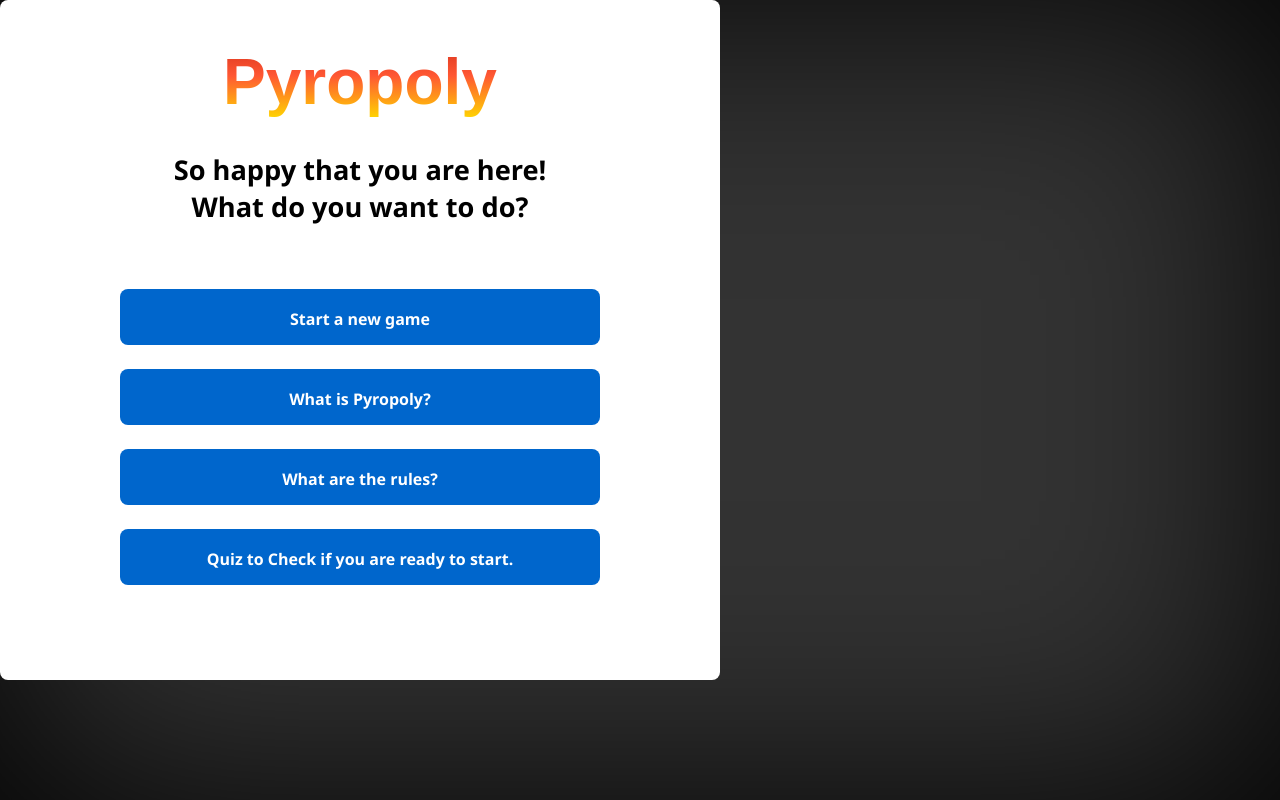
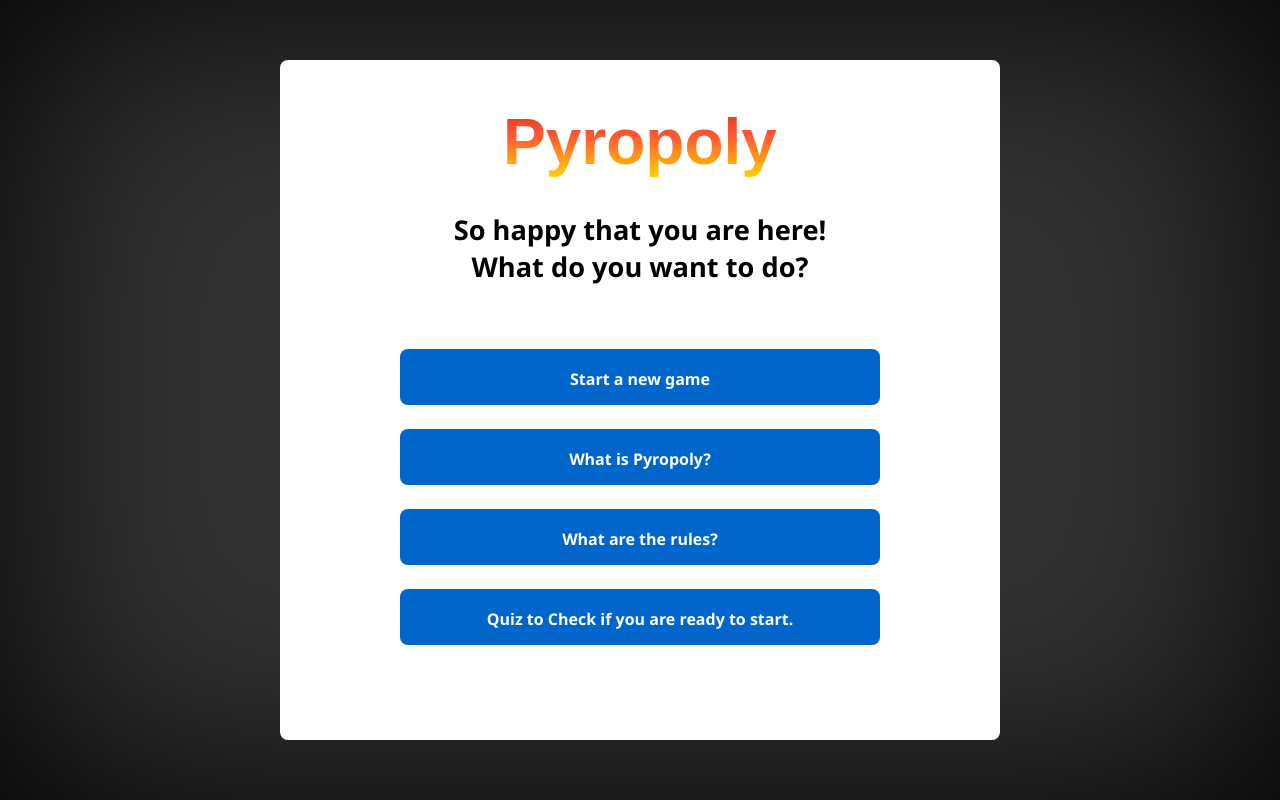
Before and after one commit to mbosselmann/pyropoly, a Next.js app: page / in a window 1280 px wide. Built offline with nearby package versions, Linux system fonts and the light colour scheme.

Commit message:
fix positioning

```diff
--- a/src/styles.css
+++ b/src/styles.css
@@ -41,6 +41,8 @@ body {
   background-color: var(--charcoal-black);
   height: 100vh;
   box-shadow: inset 0 0 250px #000;
+  display: grid;
+  place-items: center;
 }
 
 #__next {
```
